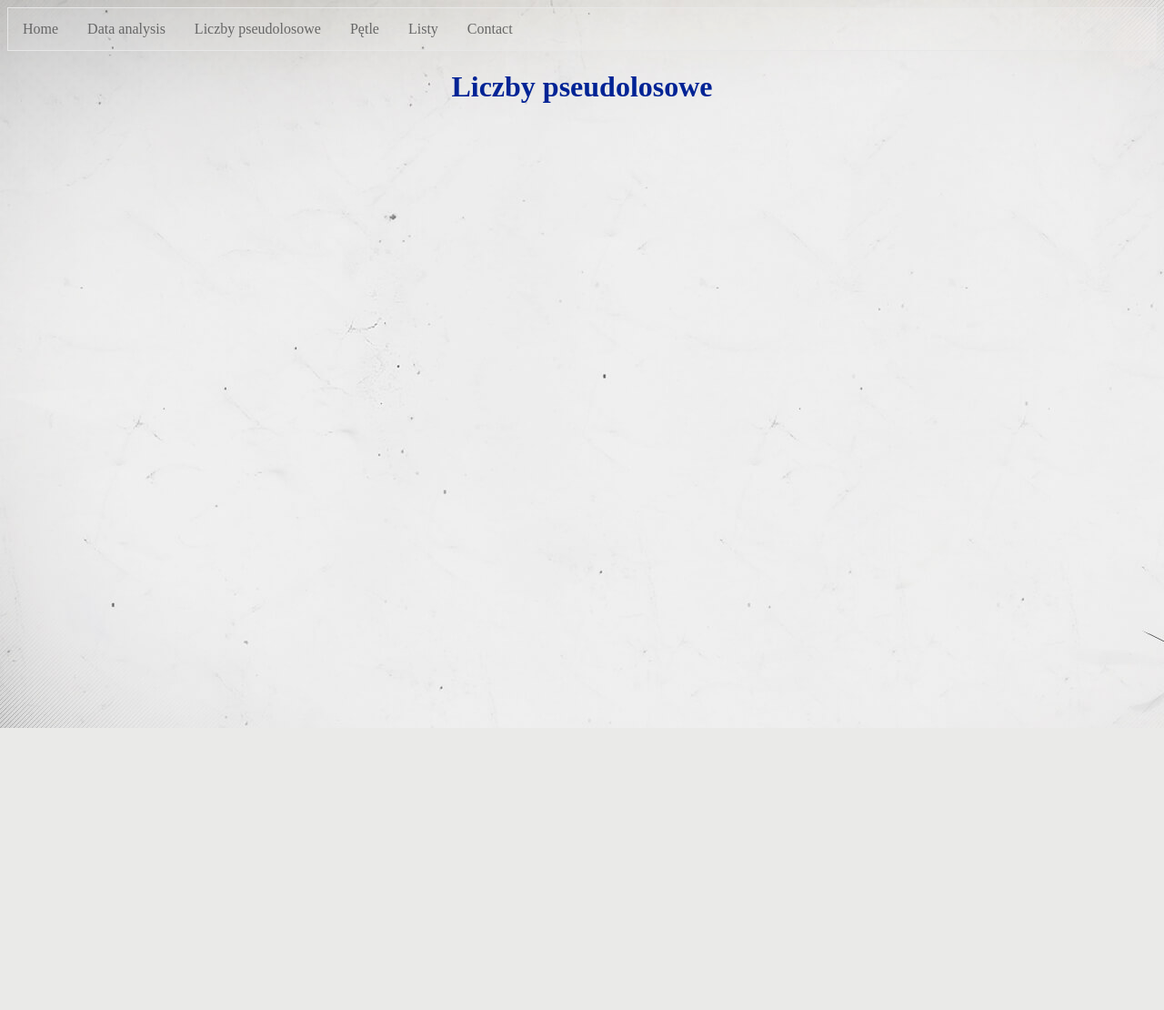
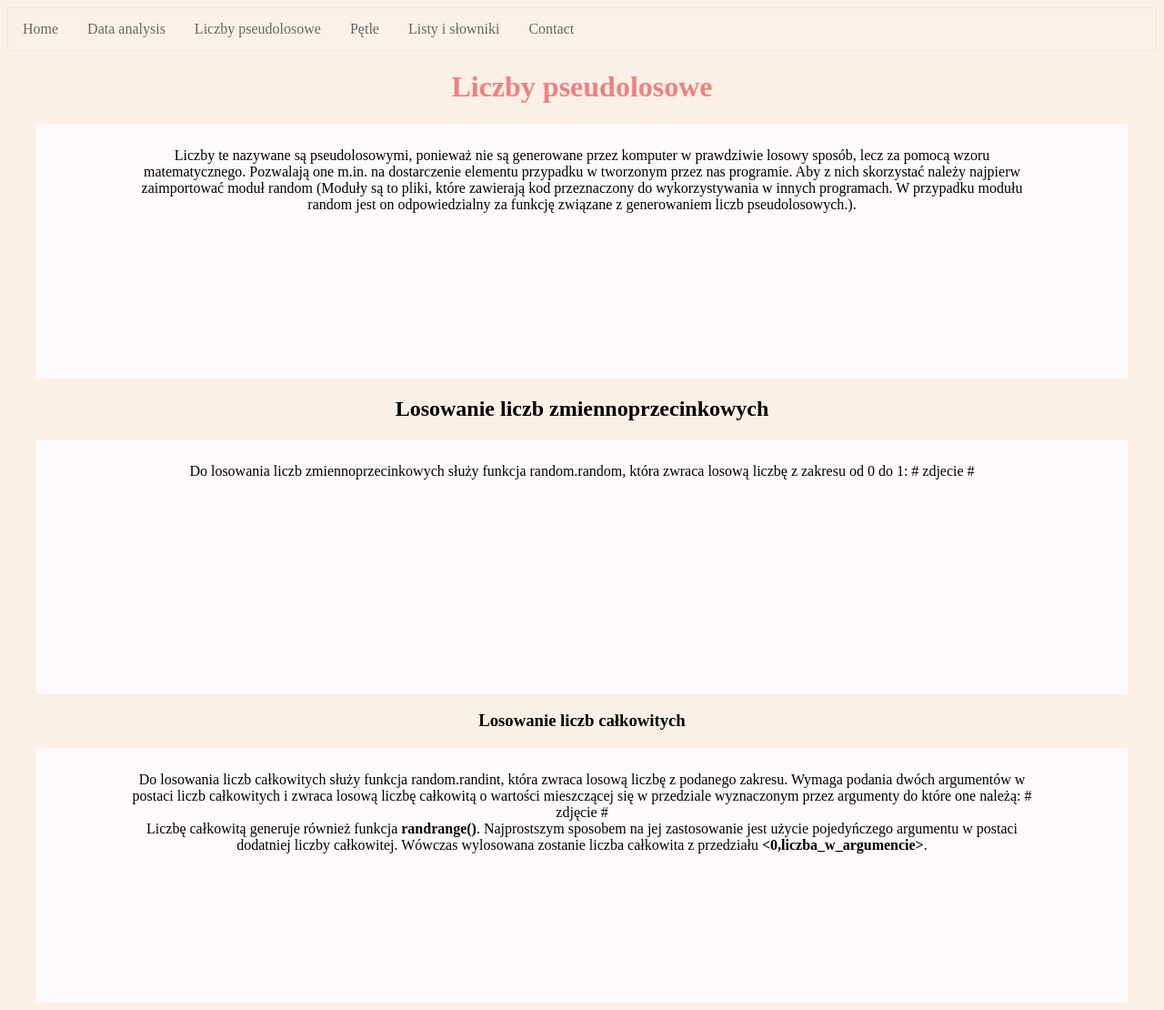
Before and after one commit to MackowiakJ/projektkck, a Django app: page /liczby/ in a window 1280 px wide. Shown: the whole page at 91% size. Before the commit the page ends 800 px from the top, so only its background shows below. Run offline with Django 3.2, Linux system fonts and the light colour scheme.

Commit message:
moduł pudełkowy

```diff
--- a/django_css/static/css/main.css
+++ b/django_css/static/css/main.css
@@ -1,9 +1,9 @@
 h1 {
-  color: #002395;
+  color: 	#F08080;
 }
 
 body{
-  background-image: url("/static/img/bg.jpg");
+  background-color:	#FAF0E6;
 }
 
 input[type=file], select {
--- a/django_css/uploads/templates/base.html
+++ b/django_css/uploads/templates/base.html
@@ -14,7 +14,7 @@
               <li><a href="{% url 'data_analysis' %}">Data analysis</a></li>
               <li><a href="{% url 'liczby' %}">Liczby pseudolosowe</a></li>
               <li><a href="{% url 'petle' %}">Pętle</a></li>
-              <li><a href="{% url 'listy' %}">Listy</a></li>
+              <li><a href="{% url 'listy' %}">Listy i słowniki</a></li>
               <li><a href="{% url 'contact' %}">Contact</a></li>
           </ul>
       </nav>
--- a/django_css/uploads/templates/liczby.html
+++ b/django_css/uploads/templates/liczby.html
@@ -1,6 +1,34 @@
 {% extends 'base.html' %}
 
 {% block content %}
+
+<style>
+
+
+  .box-of-chocolates {
+  width: 1000px;
+  height: 250px;
+  padding: 10px 100px 20px 100px;
+  margin: auto;
+  background-color: #FFFAFA;
+}
+.border-box {
+  box-sizing: border-box;
+}
+</style>
+
 <h1 align="center">Liczby pseudolosowe</h1>
+<div class="box-of-chocolates">
+  <p align="center"> Liczby te nazywane są pseudolosowymi, ponieważ nie są generowane przez komputer w prawdziwie losowy sposób, lecz za pomocą wzoru matematycznego. Pozwalają one m.in. na dostarczenie elementu przypadku w tworzonym przez nas programie. Aby z nich skorzystać należy najpierw zaimportować moduł random (Moduły są to pliki, które zawierają kod przeznaczony do wykorzystywania w innych programach. W przypadku modułu random jest on odpowiedzialny za funkcję związane z generowaniem liczb pseudolosowych.).</p>
+  </div>
+<h2 align="center">Losowanie liczb zmiennoprzecinkowych</h2>
+<div class="box-of-chocolates">
+    <p align="center">Do losowania liczb zmiennoprzecinkowych służy funkcja random.random, która zwraca losową liczbę z zakresu od 0 do 1: # zdjecie #<br>
+</div>
+<h3 align="center">Losowanie liczb całkowitych</h3>
+<div class="box-of-chocolates">
+  <p align="center">Do losowania liczb całkowitych służy funkcja random.randint, która zwraca losową liczbę z podanego zakresu. Wymaga podania dwóch argumentów w postaci liczb całkowitych i zwraca losową liczbę całkowitą o wartości mieszczącej się w przedziale wyznaczonym przez argumenty do które one należą: # zdjęcie # <br>
+  Liczbę całkowitą generuje również funkcja <b>randrange()</b>. Najprostszym sposobem na jej zastosowanie jest użycie pojedyńczego argumentu w postaci dodatniej liczby całkowitej. Wówczas wylosowana zostanie liczba całkowita z przedziału <b><0,liczba_w_argumencie></b>.</p>
+  </div>
 
 {% endblock %}
```
Also changed, not shown: django_css/uploads/templates/home.html (+19 -2 lines), django_css/uploads/templates/listy.html (+33 -1 lines), django_css/uploads/templates/petle.html (+27 -7 lines).
